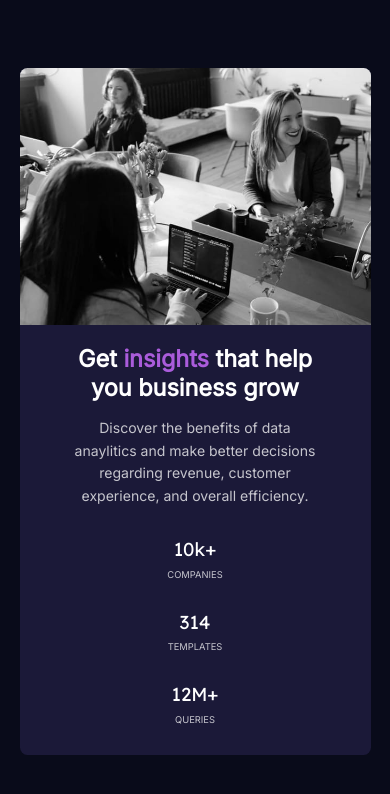
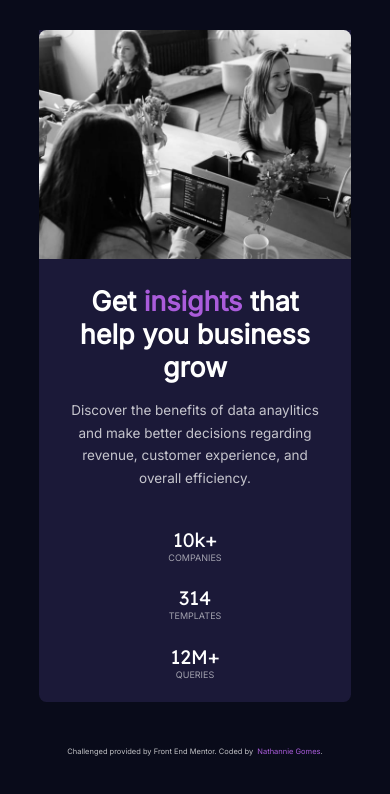
Before and after one commit to nathannieg/frontendmentor-stats-preview, a plain HTML site: page index.html in a window 390 px wide. Drawn offline with Linux system fonts and the light colour scheme.

Commit message:
nova versão - somente mobile

```diff
--- a/index.html
+++ b/index.html
@@ -27,18 +27,12 @@
     <link rel="stylesheet" href="style.css" />
   </head>
   <body>
-    <div class="container">
-      <div class="images">
-        <div class="pictures">
-          <img
-            class="picture"
-            src="images/image-header-mobile.jpg"
-            alt="women at the office"
-          />
-        </div>
-        <div class="purple-overlay"></div>
+    <div class="card">
+      <div class="image-container">
+        <img src="images/image-header-mobile.jpg" alt="women at the office" />
+        <div class="overlay"></div>
       </div>
-      <div class="text">
+      <div class="text-container">
         <h1>Get <span>insights</span> that help you business grow</h1>
         <p class="paragraph main-text">
           Discover the benefits of data anaylitics and make better decisions
@@ -60,5 +54,13 @@
         </div>
       </div>
     </div>
+    <div class="attribution">
+      <attribution>
+        Challenged provided by Front End Mentor. Coded by
+        <a href="https://github.com/nathannieg" target="_blank"
+          >&nbspNathannie Gomes</a
+        >.
+      </attribution>
+    </div>
   </body>
 </html>
--- a/style.css
+++ b/style.css
@@ -16,97 +16,115 @@
   box-sizing: border-box;
 }
 
+a {
+  text-decoration: none;
+}
+
 /* PAGE STYLE */
 
 body {
   background-color: var(--main-background);
   display: flex;
-  justify-content: center;
-  margin: 2rem 0;
+  flex-direction: column;
+  align-items: center;
 }
 
-.container {
+.card {
   display: flex;
   flex-direction: column;
   justify-content: center;
   align-items: center;
+  margin: 2rem 2rem;
   background-color: var(--card-background);
-  width: 90vw;
-  border: none;
-  border-radius: 0.5rem;
-  margin: 2.5rem 0;
+  width: 80vw;
+  height: auto;
+  border-radius: 0 0 0.5rem 0.5rem;
 }
 
-.picture {
-  width: 90vw;
+.image-container {
+  width: 80vw;
   height: auto;
+}
+
+.image-container img {
+  width: 100%;
   border-radius: 0.5rem 0.5rem 0 0;
 }
 
-.text {
+.text-container {
   display: flex;
   flex-direction: column;
-  justify-content: center;
-  align-items: center;
-  text-align: center;
-  margin: 1rem;
   gap: 1rem;
-  width: 70vw;
-  height: auto;
 }
 
 h1 {
+  font-family: 'Inter', sans-serif;
+  font-size: 700;
   color: var(--heading-stats-white);
-  font-family: 'Inter', sans-serif;
-  font-weight: 700;
-  font-size: 1.5625rem;
+  font-size: 1.8rem;
+  margin: 0 2rem;
+  margin-top: 1.5rem;
+  text-align: center;
 }
 
 span {
+  font-family: 'Inter', sans-serif;
+  font-size: 700;
   color: var(--soft-violet);
-  font-family: 'Inter', sans-serif;
-  font-weight: 700;
-  font-size: 1.5625rem;
+  font-size: 1.8rem;
 }
 
 .paragraph {
   color: var(--main-paragraph);
   font-family: 'Inter', sans-serif;
   font-weight: 400;
+  font-size: 0.9rem;
+  margin: 0 2rem;
+  text-align: center;
 }
 
 .main-text {
   line-height: 1.5rem;
-  width: 65vw;
 }
 
 .stats {
   display: flex;
   flex-direction: column;
-  justify-content: center;
-  align-items: center;
-  gap: 2rem;
-  margin: 1rem 0;
-}
-
-.stat {
-  display: flex;
-  flex-direction: column;
-  justify-content: center;
-  align-items: center;
-  gap: 0.5rem;
+  text-align: center;
+  gap: 1.5rem;
+  margin: 1.5rem 0;
 }
 
 .headings {
   font-family: 'Lexend Deca', sans-serif;
   font-weight: 400;
   color: var(--heading-stats-white);
-  font-size: 1.25rem;
+  font-size: 1.3rem;
 }
 
 .description {
-  font-size: 0.625rem;
-  font-weight: 400;
+  font-size: 0.6rem;
+  color: var(--stat-description);
 }
 
-/* DESKTOP VERSION */
+.attribution {
+  display: flex;
+  width: 100vw;
+  justify-content: center;
+  align-items: center;
+  margin: 1rem 0;
+}
+
+attribution {
+  color: var(--main-paragraph);
+  font-family: 'Inter', sans-serif;
+  font-weight: 400;
+  font-size: 0.5rem;
+}
+
+a {
+  font-family: 'Inter', sans-serif;
+  font-weight: 400;
+  font-size: 0.5rem;
+  color: var(--soft-violet);
+}
```
